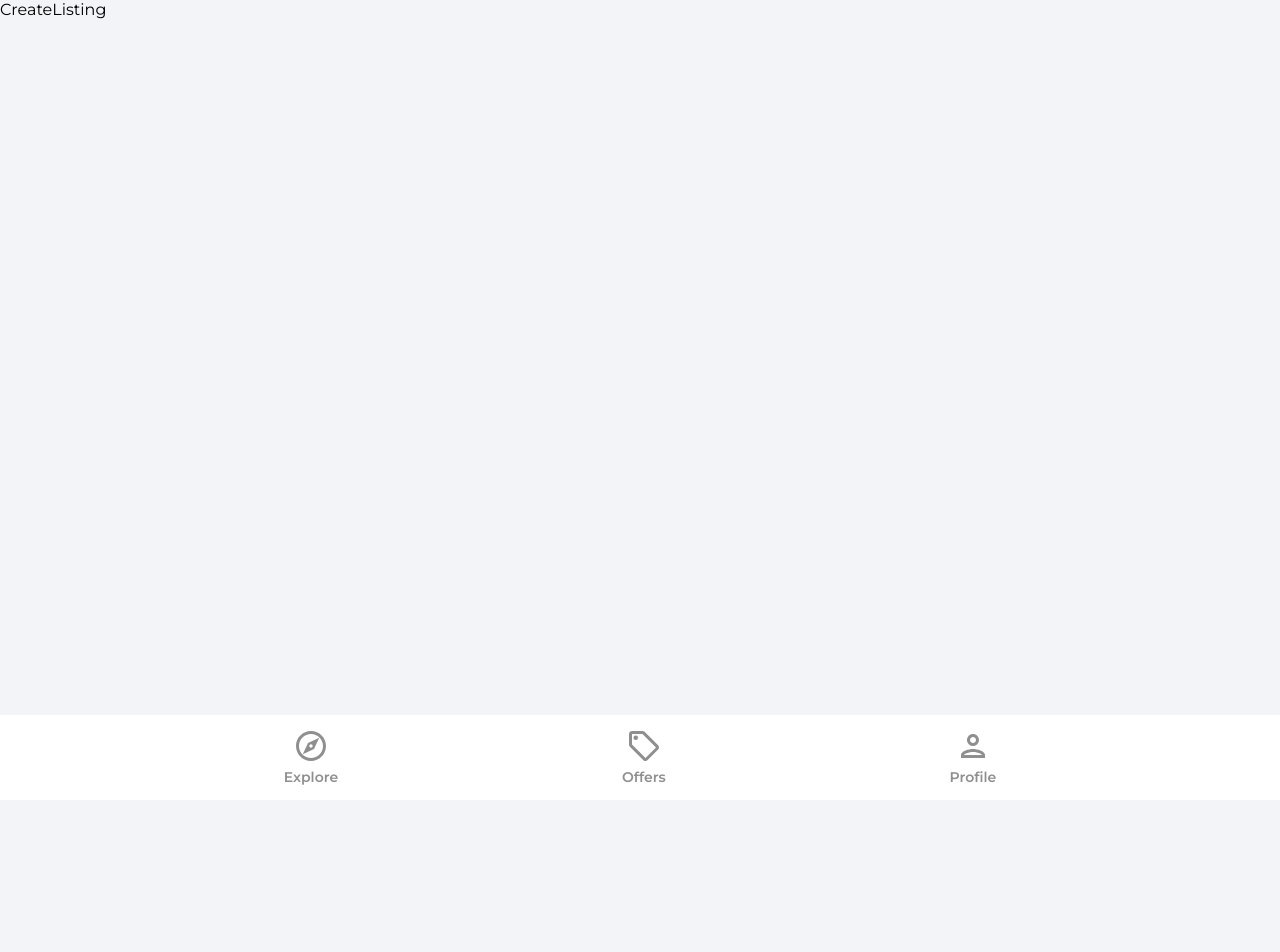
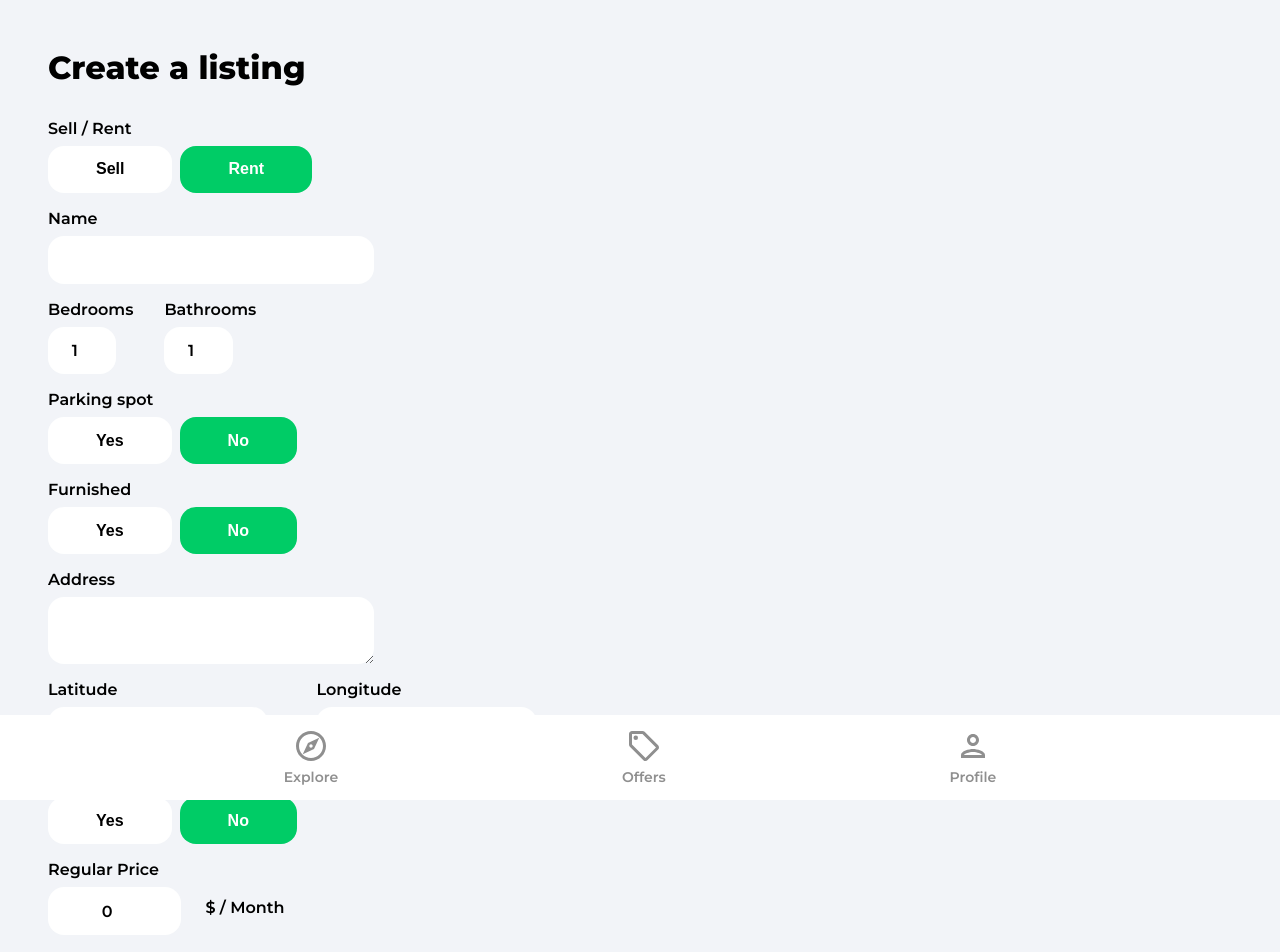
Before and after one commit to Iftee97/house-marketplace-react-firebase9, a React (Create React App) app: page /create-listing in a window 1280 px wide. Shown: the top 952 px of the page. Before the commit the page ends 800 px from the top, so only its background shows below. Built offline with nearby package versions, Linux system fonts and the light colour scheme; no server answers; sample sign-in values are in the browser's storage.

Commit message:
added form ui code

```diff
--- a/src/pages/CreateListing.jsx
+++ b/src/pages/CreateListing.jsx
@@ -1,8 +1,294 @@
-import React from 'react'
+import React, { useState, useEffect } from 'react'
+import { useNavigate } from 'react-router-dom'
+import Spinner from '../components/Spinner'
+
+// firebase imports
+import { auth } from '../firebase.config.js'
+import { onAuthStateChanged } from 'firebase/auth'
 
 const CreateListing = () => {
+  const [geolocationEnabled, setGeolocationEnabled] = useState(false)
+  const [loading, setLoading] = useState(false)
+  const [formData, setFormData] = useState({
+    type: 'rent',
+    name: '',
+    bedrooms: 1,
+    bathrooms: 1,
+    parking: false,
+    furnished: false,
+    address: '',
+    offer: false,
+    regularPrice: 0,
+    discountedPrice: 0,
+    images: {},
+    latitude: 0,
+    longitude: 0,
+  })
+  const { type, name, bedrooms, bathrooms, parking, furnished, address, offer, regularPrice, discountedPrice, images, latitude, longitude } = formData
+  const navigate = useNavigate()
+
+  useEffect(() => {
+    onAuthStateChanged(auth, (user) => {
+      if (user) {
+        setFormData({ ...formData, userRef: user.uid })
+      } else {
+        navigate('/sign-in')
+      }
+    })
+  }, [navigate])
+
+  const onSubmit = (e) => {
+    e.preventDefault()
+  }
+
+  const onMutate = (e) => {
+    e.preventDefault()
+  }
+
+  if (loading) {
+    return <Spinner />
+  }
+
   return (
-    <div>CreateListing</div>
+    <div className='profile'>
+      <header>
+        <p className="pageHeader">Create a listing</p>
+      </header>
+
+      <main>
+        <form onSubmit={onSubmit}>
+          <label className='formLabel'>Sell / Rent</label>
+          <div className='formButtons'>
+            <button
+              type='button'
+              className={type === 'sale' ? 'formButtonActive' : 'formButton'}
+              id='type'
+              value='sale'
+              onClick={onMutate}
+            >
+              Sell
+            </button>
+            <button
+              type='button'
+              className={type === 'rent' ? 'formButtonActive' : 'formButton'}
+              id='type'
+              value='rent'
+              onClick={onMutate}
+            >
+              Rent
+            </button>
+          </div>
+
+          <label className='formLabel'>Name</label>
+          <input
+            className='formInputName'
+            type='text'
+            id='name'
+            value={name}
+            onChange={onMutate}
+            maxLength='32'
+            minLength='10'
+            required
+          />
+
+          <div className='formRooms flex'>
+            <div>
+              <label className='formLabel'>Bedrooms</label>
+              <input
+                className='formInputSmall'
+                type='number'
+                id='bedrooms'
+                value={bedrooms}
+                onChange={onMutate}
+                min='1'
+                max='50'
+                required
+              />
+            </div>
+            <div>
+              <label className='formLabel'>Bathrooms</label>
+              <input
+                className='formInputSmall'
+                type='number'
+                id='bathrooms'
+                value={bathrooms}
+                onChange={onMutate}
+                min='1'
+                max='50'
+                required
+              />
+            </div>
+          </div>
+
+          <label className='formLabel'>Parking spot</label>
+          <div className='formButtons'>
+            <button
+              className={parking ? 'formButtonActive' : 'formButton'}
+              type='button'
+              id='parking'
+              value={true}
+              onClick={onMutate}
+              min='1'
+              max='50'
+            >
+              Yes
+            </button>
+            <button
+              className={
+                !parking && parking !== null
+                  ? 'formButtonActive'
+                  : 'formButton'
+              }
+              type='button'
+              id='parking'
+              value={false}
+              onClick={onMutate}
+            >
+              No
+            </button>
+          </div>
+
+          <label className='formLabel'>Furnished</label>
+          <div className='formButtons'>
+            <button
+              className={furnished ? 'formButtonActive' : 'formButton'}
+              type='button'
+              id='furnished'
+              value={true}
+              onClick={onMutate}
+            >
+              Yes
+            </button>
+            <button
+              className={
+                !furnished && furnished !== null
+                  ? 'formButtonActive'
+                  : 'formButton'
+              }
+              type='button'
+              id='furnished'
+              value={false}
+              onClick={onMutate}
+            >
+              No
+            </button>
+          </div>
+
+          <label className='formLabel'>Address</label>
+          <textarea
+            className='formInputAddress'
+            type='text'
+            id='address'
+            value={address}
+            onChange={onMutate}
+            required
+          />
+
+          {!geolocationEnabled && (
+            <div className='formLatLng flex'>
+              <div>
+                <label className='formLabel'>Latitude</label>
+                <input
+                  className='formInputSmall'
+                  type='number'
+                  id='latitude'
+                  value={latitude}
+                  onChange={onMutate}
+                  required
+                />
+              </div>
+              <div>
+                <label className='formLabel'>Longitude</label>
+                <input
+                  className='formInputSmall'
+                  type='number'
+                  id='longitude'
+                  value={longitude}
+                  onChange={onMutate}
+                  required
+                />
+              </div>
+            </div>
+          )}
+
+          <label className='formLabel'>Offer</label>
+          <div className='formButtons'>
+            <button
+              className={offer ? 'formButtonActive' : 'formButton'}
+              type='button'
+              id='offer'
+              value={true}
+              onClick={onMutate}
+            >
+              Yes
+            </button>
+            <button
+              className={
+                !offer && offer !== null
+                  ? 'formButtonActive'
+                  : 'formButton'
+              }
+              type='button'
+              id='offer'
+              value={false}
+              onClick={onMutate}
+            >
+              No
+            </button>
+          </div>
+
+          <label className='formLabel'>Regular Price</label>
+          <div className='formPriceDiv'>
+            <input
+              className='formInputSmall'
+              type='number'
+              id='regularPrice'
+              value={regularPrice}
+              onChange={onMutate}
+              min='50'
+              max='750000000'
+              required
+            />
+            {type === 'rent' && <p className='formPriceText'>$ / Month</p>}
+          </div>
+
+          {offer && (
+            <>
+              <label className='formLabel'>Discounted Price</label>
+              <input
+                className='formInputSmall'
+                type='number'
+                id='discountedPrice'
+                value={discountedPrice}
+                onChange={onMutate}
+                min='50'
+                max='750000000'
+                required={offer}
+              />
+            </>
+          )}
+
+          <label className='formLabel'>Images</label>
+          <p className='imagesInfo'>
+            The first image will be the cover (max 6).
+          </p>
+          <input
+            className='formInputFile'
+            type='file'
+            id='images'
+            onChange={onMutate}
+            max='6'
+            accept='.jpg,.png,.jpeg'
+            multiple
+            required
+          />
+
+          <button type='submit' className='primaryButton createListingButton'>
+            Create Listing
+          </button>
+        </form>
+      </main>
+    </div>
   )
 }
 
```
